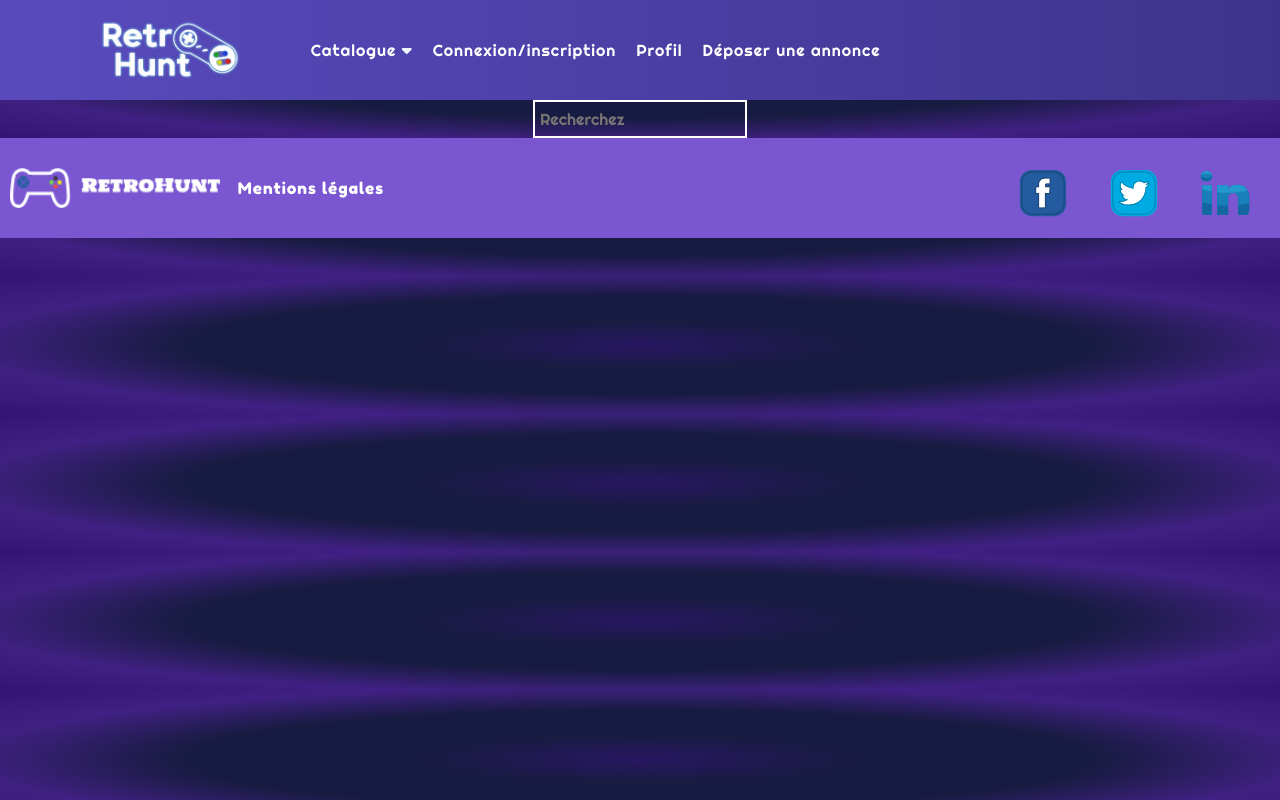
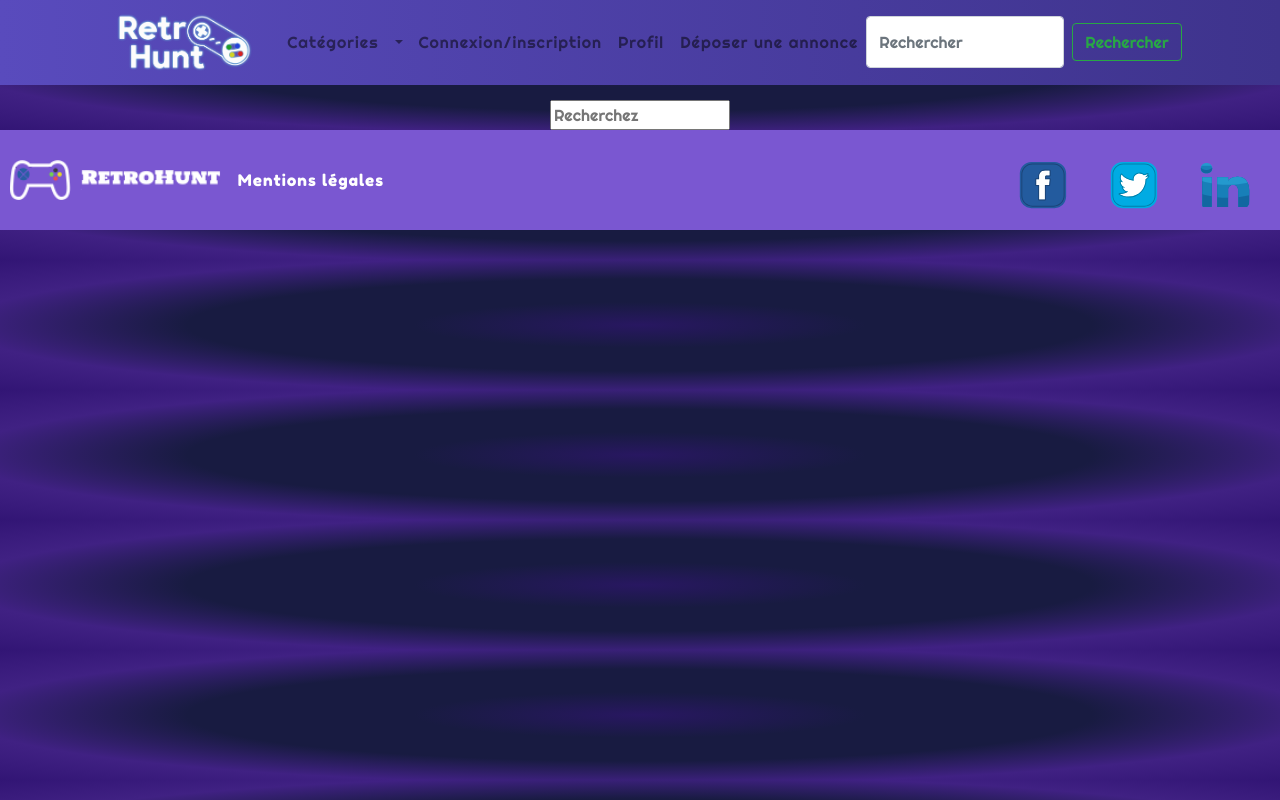
Before and after one commit to Zackary-Fon/RetroHunt, a React (Create React App) app: page /Search in a window 1280 px wide. Built offline with nearby package versions, Linux system fonts and the light colour scheme.

Commit message:
header modifs

```diff
--- a/src/Header/BigMenu.css
+++ b/src/Header/BigMenu.css
@@ -1,4 +1,4 @@
-.bigmenu-dropdown{
+/* .bigmenu-dropdown{
     width: 100%;
     position: absolute;
     top: 60px;
@@ -67,4 +67,4 @@
     text-decoration: none;
     color: #EFEFEF;
     padding: 14px;
-}
+} */
--- a/src/Header/BigMenu.js
+++ /dev/null
@@ -1,70 +0,0 @@
-import React, { useState } from 'react';
-import {Link} from "react-router-dom";
-import BigMenuItems from "./BigMenuItems";
-import './BigMenu.css';
-
-const BigMenu = () => {
-    const [click, setClick] = useState(false);
-    const handleClick = () => setClick(!click);
-
-    return (
-        <>
-            <div onClick={handleClick}
-            className={click ? 'bigmenu-dropdown clicked' : 'bigmenu-dropdown'}>
-                {BigMenuItems.map((item, index) => {
-                        if(index==0){
-                            return (
-                                <li key={index}>
-                                    <h2>
-                                    <Link className={item.className} to={item.path} onClick={() => setClick(false)}>
-                                        {item.title}
-                                    </Link>
-                                    </h2>
-                                </li>
-                            )
-                        }
-
-                        if (index>0 && index<5){
-                            return (
-                                <li key={index}>
-                                    <Link className={item.className} to={item.path} onClick={() => setClick(false)}>
-                                        {item.title}
-                                    </Link>
-                                </li>
-                            )
-                        }
-                })}
-            </div>
-            <div onClick={handleClick}
-            className={click ? 'bigmenu-dropdown2 clicked' : 'bigmenu-dropdown2'}>
-            {BigMenuItems.map((item, index) => {
-            if(index==5){
-                            return (
-                                <li key={index}>
-                                    <h2>
-                                    <Link className={item.className} to={item.path} onClick={() => setClick(false)}>
-                                        {item.title}
-                                    </Link>
-                                    </h2>
-                                </li>
-                            )
-                        }
-
-                        if (index>5 && index<7){
-                            return (
-                                <li key={index}>
-                                    <Link className={item.className} to={item.path} onClick={() => setClick(false)}>
-                                        {item.title}
-                                    </Link>
-                                </li>
-                            )
-                        } else {
-                            return null
-                        }
-                    })}
-            </div>
-        </>
-    )
-};
-
-export default BigMenu;
--- /dev/null
+++ b/src/Header/BigMenuDropdown.js
@@ -0,0 +1,22 @@
+import React, { useState } from 'react';
+import {Link} from "react-router-dom";
+import BigMenuItems from "./BigMenuItems";
+import NavDropdown from "react-bootstrap/NavDropdown";
+
+const BigMenuDropdown = ()=>{
+
+const result = BigMenuItems.map((any, index)=> {
+    if (index>=2){
+        return (
+            <li key={any.id}>
+                <NavDropdown.Item to={any.path}>{any.title}</NavDropdown.Item>
+            </li>
+        )
+    } else {
+        return null
+    }
+});
+
+return result;
+}
+export default BigMenuDropdown;
--- a/src/Header/Burger.js
+++ b/src/Header/Burger.js
@@ -1,28 +1,28 @@
-import React, { useState } from 'react';
-import './Header.css';
-import menu from '../Images/menu.png';
-import list from './ListMenu';
+// import React, { useState } from 'react';
+// import './Header.css';
+// import menu from '../Images/menu.png';
+// import list from './ListMenu';
 
-const Burger = () =>{
+// const Burger = () =>{
 
-    /* déclaration du state qui sert a afficher le menu lorsque l'on clique sur le burger*/
-    const [open, setOpen] = useState(false);
-    /*const test = useRef();
-    console.log("test", test.current);
-    useLayoutEffect(() => {
-        console.log("test", test.current);
-      return () => {
-      },
-      []
-    })*/
+//     /* déclaration du state qui sert a afficher le menu lorsque l'on clique sur le burger*/
+//     const [open, setOpen] = useState(false);
+//     /*const test = useRef();
+//     console.log("test", test.current);
+//     useLayoutEffect(() => {
+//         console.log("test", test.current);
+//       return () => {
+//       },
+//       []
+//     })*/
 
-    return(
-        <>
-        <img /*ref={test}*/ src={menu} alt="menu" className="burger" onClick={()=> {setOpen(!open)}}/>
-         {/*Si open vaut true alors on affiche le menu qui est celui de la version desktop */}
-        {open? <ul className="burgerMenu">{list()}</ul>:null}
-        </>
-    )
+//     return(
+//         <>
+//         <img /*ref={test}*/ src={menu} alt="menu" className="burger" onClick={()=> {setOpen(!open)}}/>
+//          {/*Si open vaut true alors on affiche le menu qui est celui de la version desktop */}
+//         {open? <ul className="burgerMenu">{list()}</ul>:null}
+//         </>
+//     )
 
-}
-export default Burger;
+// }
+// export default Burger;
--- a/src/Header/Header.css
+++ b/src/Header/Header.css
@@ -28,7 +28,7 @@ a{
 #logo{
     width:100%;
 }
-
+/*
 .menu_head{
     display:flex;
     position:relative;
@@ -137,4 +137,4 @@ a{
 
     }
 
-}
+} */
--- a/src/Header/Header.js
+++ b/src/Header/Header.js
@@ -1,20 +1,34 @@
 import React from 'react';
 import logo_dm from '../Images/logo_retrohunt_darkmodecolor1.png';
-import HeadMenu from './Menu';
+// import HeadMenu from './Menu';
 import './Header.css';
-import Burger from './Burger';
+import Navbar from 'react-bootstrap/Navbar';
+import Nav from 'react-bootstrap/Nav';
+import Form from 'react-bootstrap/Form';
+import Button from 'react-bootstrap/Button';
+import FormControl from 'react-bootstrap/FormControl';
+// import Burger from './Burger';
 import {Link} from "react-router-dom";
+import List from "./ListMenu";
 
 const Header = () => {
     return (
     <header>
-        <div className="menu_head">
-            <div className="logo_resize">
-                <Link to="/"> <img id="logo" src={logo_dm} alt="Logo"/></Link>
-            </div>
-        <HeadMenu/>
-        <Burger/>
-        </div>
+            <Navbar className="menu_head  mr-auto" expand="lg">
+                <Navbar.Brand className="logo_resize" href="/">
+                    <img id="logo" src={logo_dm} alt="Logo"/>
+                </Navbar.Brand>
+                <Nav>
+                    <List/>
+                </Nav>
+            <Form inline>
+            <FormControl type="text" placeholder="Rechercher" className="mr-sm-2" />
+            <Button variant="outline-success">Rechercher</Button>
+            </Form>
+            {/* <HeadMenu/>
+            <Burger/> */}
+            </Navbar>
+
     </header>
     )
 }
--- a/src/Header/ListMenu.js
+++ b/src/Header/ListMenu.js
@@ -1,59 +1,30 @@
 import React, { useState } from 'react';
-import {Link} from "react-router-dom";
 import tabRoutes from "../Rooting/const";
-import BigMenu from "./BigMenu";
+import Nav from "react-bootstrap/Nav";
+import NavDropdown from "react-bootstrap/NavDropdown";
+// import BigMenu from "./BigMenu";
+import Searchbar from "./Searchbar";
+import BigMenuDropdown from "./BigMenuDropdown"
 
 //création de la liste,à partir du tableau de routes qui se situe dans "const" ,qui sera le menu
 
 const list = () =>{
-    const [bigMenuDrop, setDropdown] = useState(false);
-    const [click, setClick] = useState(false);
-    const handleClick = () => setClick(!click);
-    const closeMobileMenu = () => setClick(false);
-
-    const onMouseEnter = () => {
-        if(window.innerWidth < 960) {
-            setDropdown(false);
-        }else {
-            setDropdown(true);
-        }
-    }
-
-    const onMouseLeave = () => {
-        if(window.innerWidth < 960) {
-            setDropdown(false);
-        }else {
-            setDropdown(false);
-        }
-    }
-
     const result = tabRoutes.map((any, index)=>{
-        // Ici on affiche catalogue sur l'id égal à 1
-    if (index == 1){
-        return  (
-        <>
-            <li className="li_menu_head"
-                onMouseEnter={onMouseEnter}
-                onMouseLeave={onMouseLeave}
-            >
-                <Link>
-                    Catalogue <i className="fas fa-caret-down"></i>
-                </Link>
-                {bigMenuDrop && <BigMenu/>}
-            </li>
-        </>
-        )
-    }
-
         /*on met un if car l'index 0 est la route de l'accueil et on met ce lien sur le logo
         du site et les index supérieurs à 5 sont les routes vers d'autres pages comme
         la mention légale etc... qui ne seront pas dans ce menu */
-
-    if (index>1 && index<5){
+    if (index==1){
         return (
-            <li className="li_menu_head" key={any.id}>
-                <Link to={any.path}>{any.name}</Link>
-            </li>
+            <>
+                    <Nav.Link key={any.id} href={any.path}>{any.name}</Nav.Link>
+                    <NavDropdown title="" id="basic-nav-dropdown">
+                        <BigMenuDropdown/>
+                    </NavDropdown>
+            </>
+        )
+    } if (index>1 && index<5){
+        return (
+                <Nav.Link key={any.id} href={any.path}>{any.name}</Nav.Link>
         )
     } else {
         return null
--- a/src/Header/Menu.js
+++ b/src/Header/Menu.js
@@ -1,11 +1,11 @@
-import React from 'react';
-import './Header.css';
-import list from './ListMenu'
+// import React from 'react';
+// import './Header.css';
+// import list from './ListMenu'
 
-const HeadMenu = () =>{
+// const HeadMenu = () =>{
 
-    return (
-    <ul className="head_menu">{list()}</ul>
-    )
-}
-export default HeadMenu;
+//     return (
+//     <ul className="head_menu">{list()}</ul>
+//     )
+// }
+// export default HeadMenu;
--- a/src/Rooting/const.js
+++ b/src/Rooting/const.js
@@ -17,7 +17,7 @@ import AjouterAnnonce from "../Pages/AjouterAnnonce/AjouterAnnonce";
 //tableau des routes
 const tabRoutes = [
 {id:0, name:"Home", path:"/", component:Home},
-{id:1, name:"", path:"/Catalogue", component:Categorie},
+{id:1, name:"Catégories", path:"/Catalogue", component:Categorie},
 {id:2, name:"Connexion/inscription", path:"/ConnexionInscription", component:ConnexionInscription},
 {id:3, name:"Profil", path:"/Profile", component:Profile},
 {id:4, name:"Déposer une annonce", path:"/DeposerAnnonce", component:AjouterAnnonce},
```
